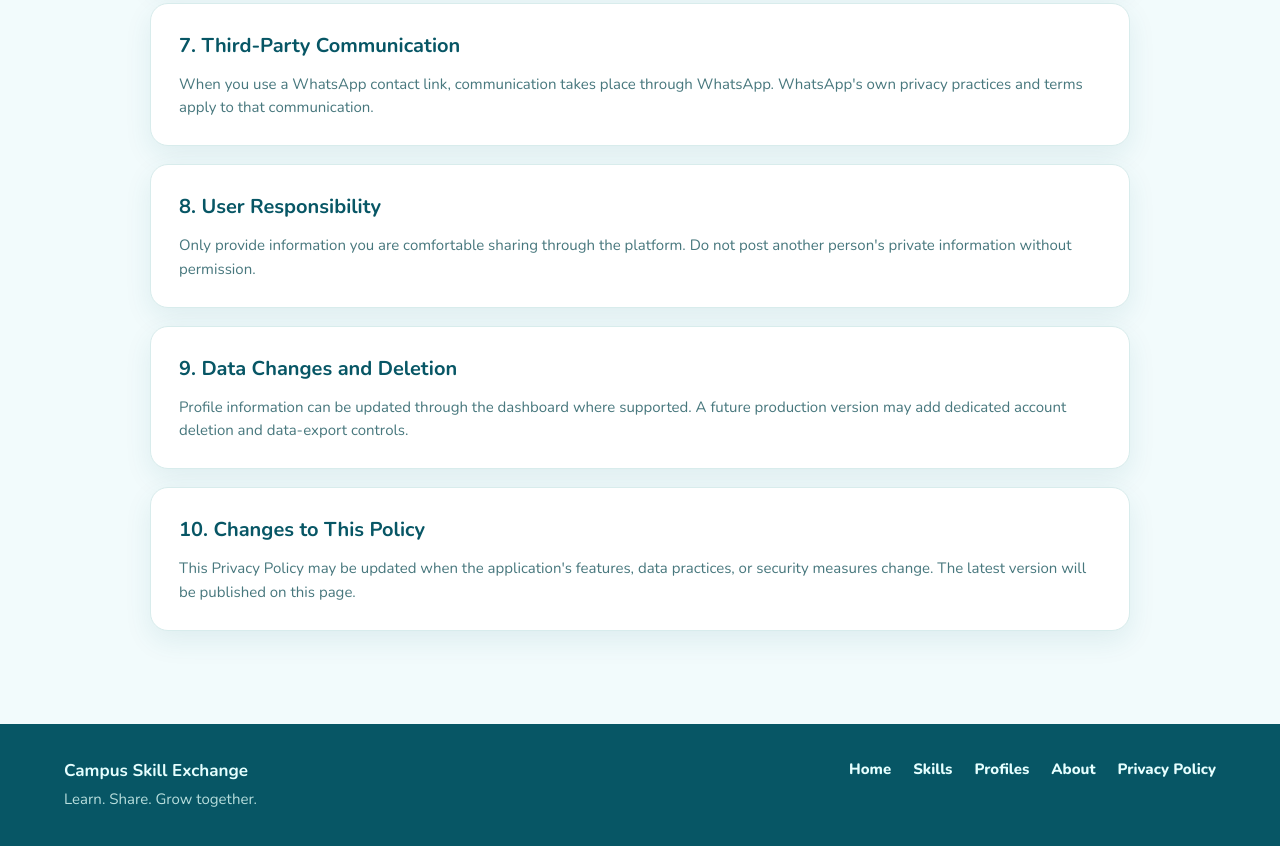
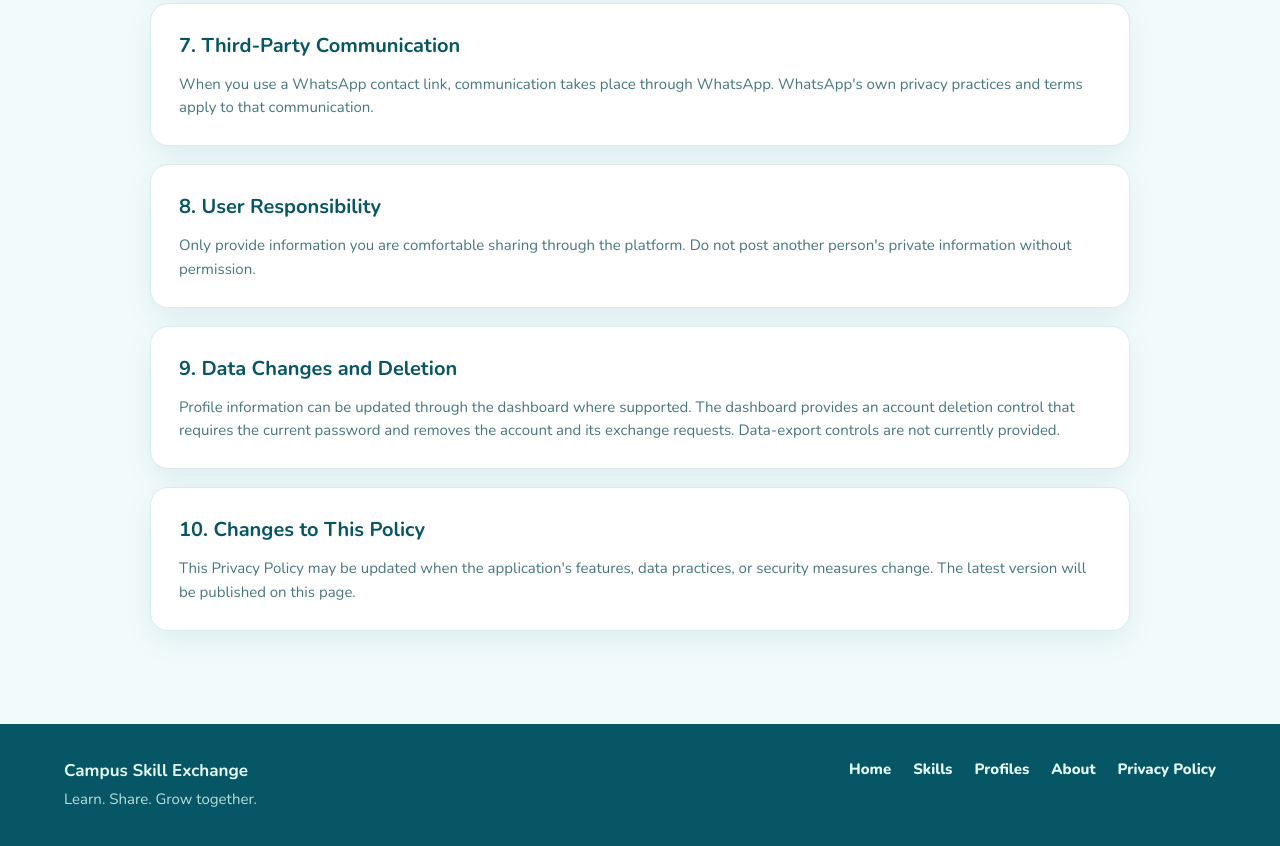
Before and after one commit to ankitgupta2006/campus-skill-exchange-platform, a website: page pages/privacy-policy.html in a window 1280 px wide. Shown: the part 1579-2425 px from the top of the page. Drawn offline with nearby package versions, Linux system fonts and the light colour scheme.

Commit message:
Update Privacy Policy for account deletion

```diff
--- a/pages/privacy-policy.html
+++ b/pages/privacy-policy.html
@@ -29,7 +29,7 @@
   <section class="privacy-card"><h2>6. Data Security</h2><p>The project uses password hashing, JWT authentication, protected API routes, environment variables for secrets, and a Git ignore configuration intended to keep private configuration out of the repository.</p><p>Users should never share their password, JWT token, or private account credentials with others.</p></section>
   <section class="privacy-card"><h2>7. Third-Party Communication</h2><p>When you use a WhatsApp contact link, communication takes place through WhatsApp. WhatsApp's own privacy practices and terms apply to that communication.</p></section>
   <section class="privacy-card"><h2>8. User Responsibility</h2><p>Only provide information you are comfortable sharing through the platform. Do not post another person's private information without permission.</p></section>
-  <section class="privacy-card"><h2>9. Data Changes and Deletion</h2><p>Profile information can be updated through the dashboard where supported. A future production version may add dedicated account deletion and data-export controls.</p></section>
+  <section class="privacy-card"><h2>9. Data Changes and Deletion</h2><p>Profile information can be updated through the dashboard where supported. The dashboard provides an account deletion control that requires the current password and removes the account and its exchange requests. Data-export controls are not currently provided.</p></section>
   <section class="privacy-card"><h2>10. Changes to This Policy</h2><p>This Privacy Policy may be updated when the application's features, data practices, or security measures change. The latest version will be published on this page.</p></section>
 </main>
 <footer class="footer">
```
